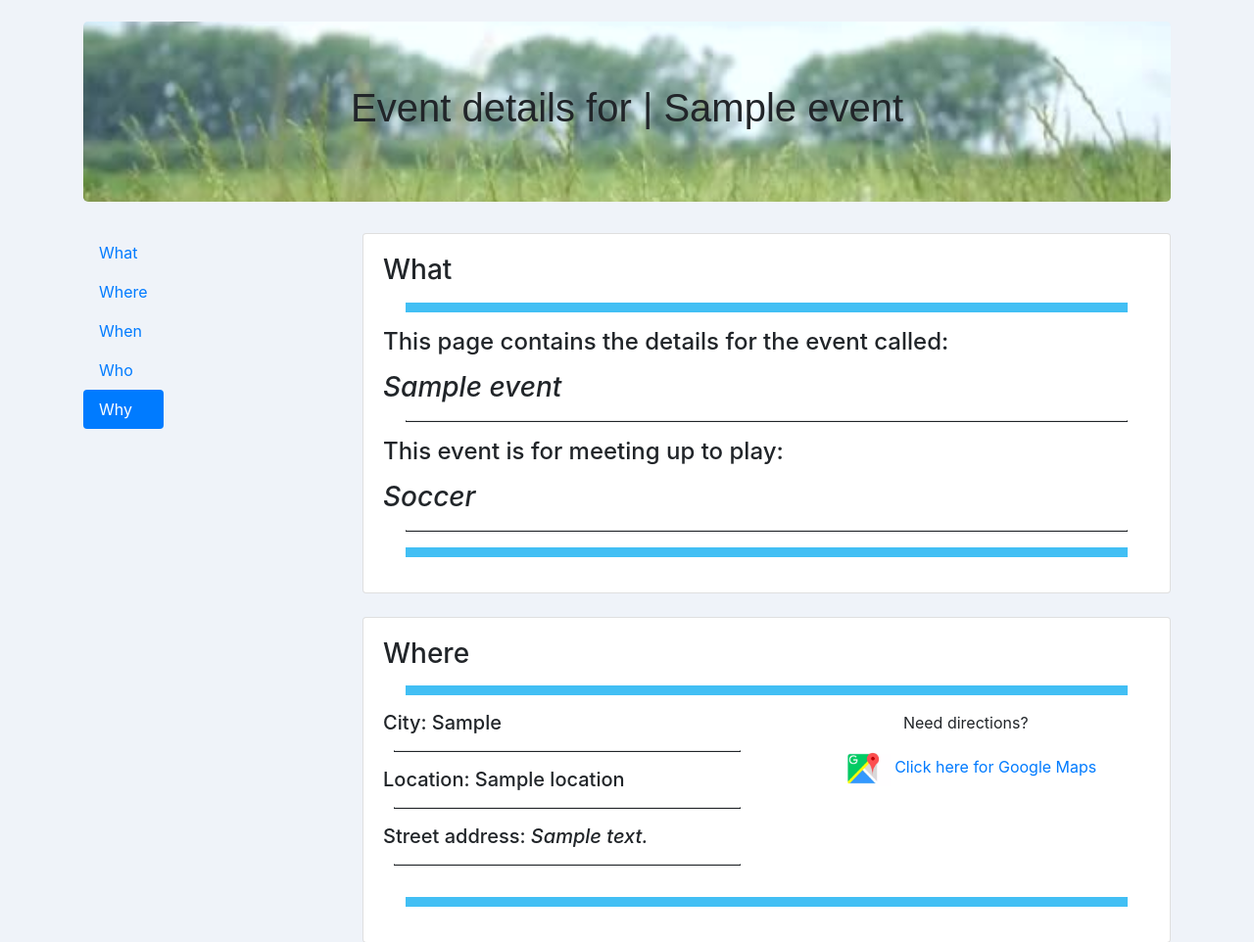
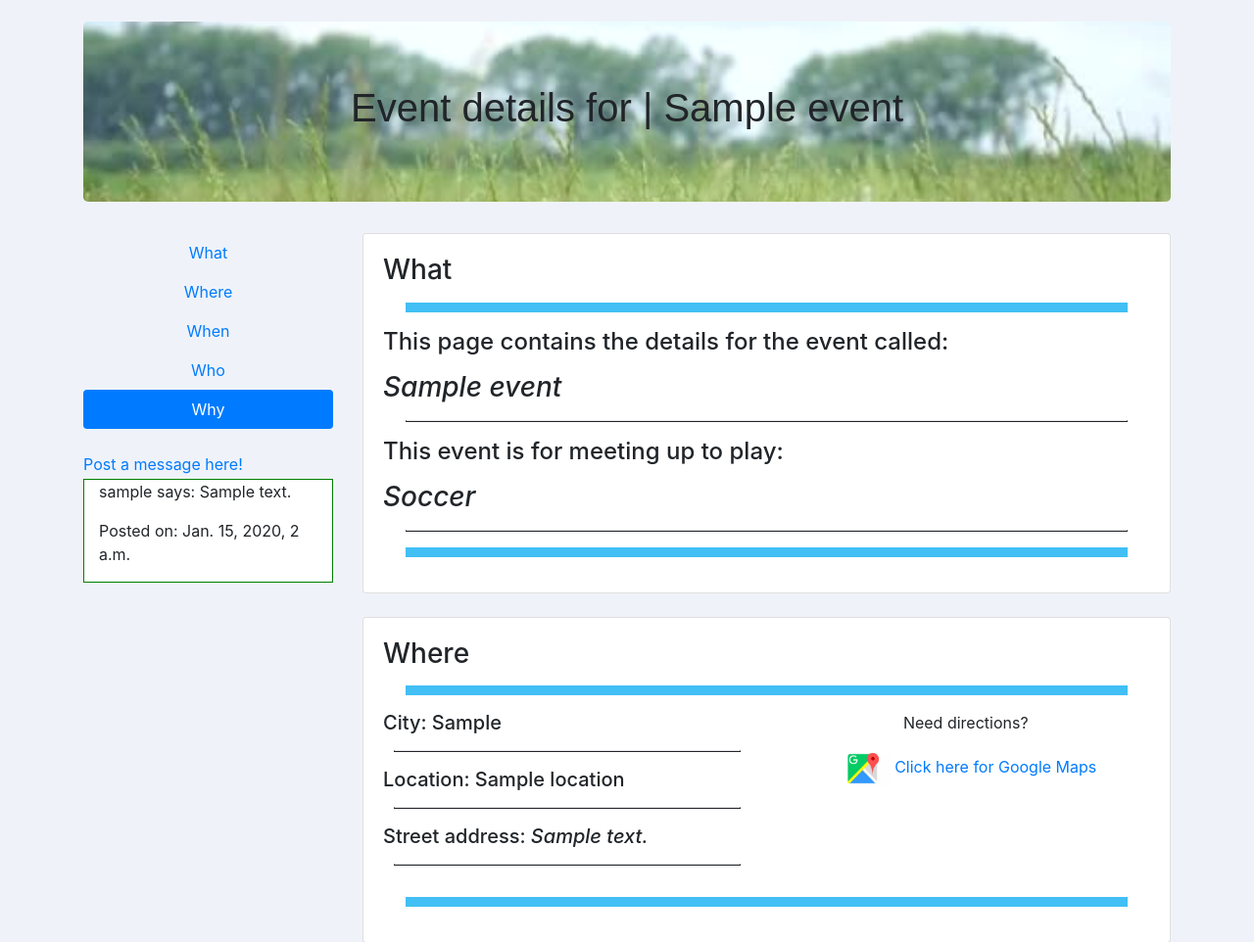
Before and after one commit to jrodowick/SeniorProject, a Django app: page /events/view/1/ in a window 1280 px wide. Shown: the part 56-1018 px from the top of the page at 98% size. Run offline with Django 3.2, Linux system fonts and the light colour scheme; tables that the repository leaves empty hold one stand-in row (values such as "Sample post"); some libraries are stand-ins or nearby versions.

Commit message:
Adds new model for posting on event page

```diff
--- a/gagp/admin.py
+++ b/gagp/admin.py
@@ -5,3 +5,4 @@ from .models import *
 admin.site.register(UserProfile)
 admin.site.register(Location)
 admin.site.register(Event)
+admin.site.register(Event_Post)
--- a/gagp/forms.py
+++ b/gagp/forms.py
@@ -6,7 +6,7 @@ from django.contrib.auth.forms import (
     PasswordChangeForm,
     PasswordResetForm
     )
-from .models import Event, EVENT_CHOICES, UserProfile
+from .models import Event, EVENT_CHOICES, UserProfile, Event_Post
 import datetime
 import time
 
@@ -208,3 +208,19 @@ class EventForm(forms.ModelForm):
 
         if date < datetime.date.today() or (date == datetime.date.today() and time < datetime.datetime.now().time()):
             raise forms.ValidationError("Date of event cannot be in the past!")
+
+
+class PostForm(forms.ModelForm):
+
+    class Meta:
+        model = Event_Post
+        fields = ('message',)
+
+    message = forms.CharField(
+        label='Message',
+        max_length=120,
+        widget = forms.TextInput(attrs={
+        'class':'form-control',
+        'placeholder':'Say something about this event',
+        })
+    )
--- a/gagp/models.py
+++ b/gagp/models.py
@@ -45,6 +45,14 @@ class Location(models.Model):
             'city': self.city,
         }
 
+class Event_Post(models.Model):
+    message = models.CharField(max_length=120)
+    author = models.ForeignKey(User, on_delete=models.CASCADE)
+    posted_data = models.DateTimeField(auto_now_add=True)
+
+    def __str__(self):
+        return self.message
+
 class Event(models.Model):
     name = models.CharField(max_length = 50)
     location = models.ForeignKey(Location, on_delete=models.CASCADE)
@@ -54,6 +62,7 @@ class Event(models.Model):
     activity = models.CharField(choices = EVENT_CHOICES, max_length = 50)
     created_by = models.ForeignKey(User,  related_name='creator', on_delete = models.CASCADE)
     attendees = models.ManyToManyField(User)
+    posts = models.ManyToManyField(Event_Post)
 
     def __str__(self):
         return self.name
@@ -70,5 +79,3 @@ class Event(models.Model):
             'attendees': self.attendees,
             'id': self.id
         }
-
-# class Event_Post(models.Models):
--- a/gagp/templates/event_info.html
+++ b/gagp/templates/event_info.html
@@ -22,7 +22,7 @@
     <div class="row">
       <div class="col-sm-3 col-4" style="height:100%;" id="nav">
         <nav id="myScrollspy">
-          <ul class="nav nav-pills flex-column" style="position:fixed;">
+          <ul class="nav nav-pills flex-column text-center" style="position:relative;">
             <li class="nav-item">
               <a class="nav-link active" href="#section1">What</a>
             </li>
@@ -40,7 +40,14 @@
             </li>
           </ul>
         </nav>
-
+        <br>
+        <a href="#" data-toggle="modal" data-target="#postForm">Post a message here!</a>
+        {% for post in posts %}
+        <div class="container" style="background-color:white;border-style:solid;border-color:green;border-width:thin;margin-top:1%;">
+          <p>{{ post.author }} says: {{ post.message }}</p>
+          <p>Posted on: {{ post.posted_data }}</p>
+        </div>
+        {% endfor %}
       </div>
 
 
@@ -182,6 +189,32 @@
     </div>
 
   </div>
+
+
+  <div class="modal fade" role="dialog" id="postForm">
+    <div class="modal-dialog modal-dialog-centered">
+      <div class="modal-content">
+        <div class="modal-header">
+          <h4 id="#event-title" class="modal-title">Send message to this event</h4>
+          <button type="button" class="close" data-dismiss="modal">&times;</button>
+        </div>
+        <div class="modal-body" >
+          <form method="post">
+            {% csrf_token %}
+
+            {{ form.message }}
+
+            <button class="btn btn-primary btn-block" type="Submit">Post</button>
+          </form>
+        </div>
+
+        <div class="modal-footer">
+          <button type="button" class="btn btn-secondary" data-dismiss="modal">Close</button>
+        </div>
+      </div>
+    </div>
+  </div>
+
 </body>
 
 
--- a/gagp/views.py
+++ b/gagp/views.py
@@ -5,6 +5,7 @@ from .forms import (
     EditProfileForm,
     EditDetailsForm,
     EventForm,
+    PostForm,
 )
 from django.contrib.auth.models import User
 from django.contrib.auth.forms import UserChangeForm,PasswordChangeForm
@@ -59,19 +60,29 @@ def locations(request):
     return render(request, 'locations.html', {'form':form,'location':locations})
 
 def view_event(request, event_id):
-    # event_id = request.GET.get('id')
+    event = Event.objects.get(id=event_id)
+    users = event.attendees.all().values()
+    posts = event.posts.all()
+    if request.method == 'POST':
+        form = PostForm(request.POST, instance = request.user)
+        if form.is_valid():
+            post = Event_Post(
+                message = form.cleaned_data['message'],
+                author = request.user
+            )
+            print(request.user)
+            post.save()
+            event.posts.add(post)
+            form = PostForm()
     if request.method == 'GET':
-        event = Event.objects.get(id=event_id)
-        users = event.attendees.all().values()
-        args = {'event':event,'users':users}
-        return render(request, 'event_info.html', args)
+        form = PostForm()
+    args = {'event':event,'users':users,'form':form,'posts':posts}
+    return render(request, 'event_info.html', args)
 
 def join_event(request, event_id):
     # user = request.user.username
     event = Event.objects.get(id=event_id)
     event.attendees.add(request.user)
-    print(event)
-    print(event.attendees.all())
     return redirect('/profile')
 
 def add_to_calendar(request, event_id):
```
